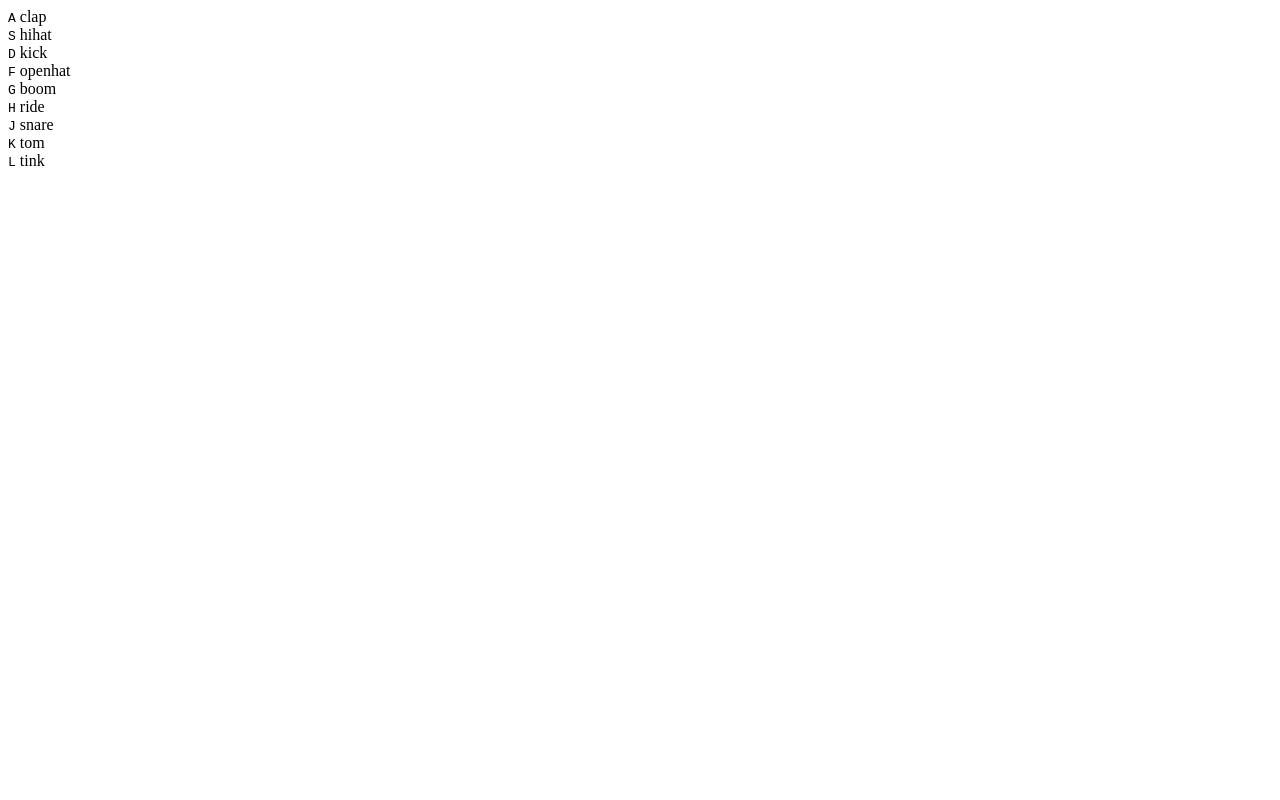
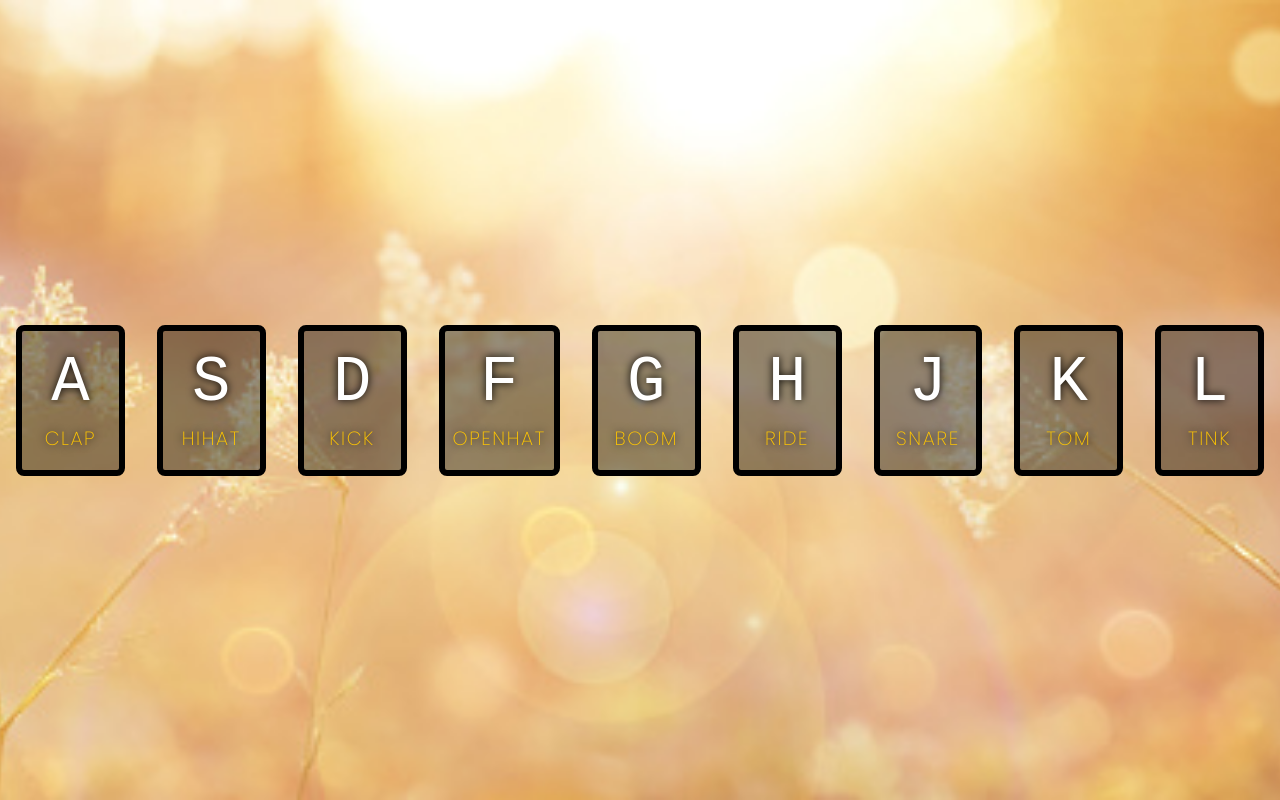
Before and after one commit to StephhyL/JS30-Drum-Kit, a plain HTML site: page index.html in a window 1280 px wide. Drawn offline with Linux system fonts and the light colour scheme.

Commit message:
inital commit

```diff
--- a/index.html
+++ b/index.html
@@ -7,6 +7,13 @@
     <title>JS Drum Kit</title>
     <!--Stylesheet-->
     <link rel="stylesheet" href="style.css" />
+    <!--Google Fonts-->
+    <link rel="preconnect" href="https://fonts.googleapis.com" />
+    <link rel="preconnect" href="https://fonts.gstatic.com" crossorigin />
+    <link
+      href="https://fonts.googleapis.com/css2?family=Poppins:wght@100;200&display=swap"
+      rel="stylesheet"
+    />
   </head>
   <body>
     <div class="keys">
--- a/style.css
+++ b/style.css
@@ -0,0 +1,52 @@
+html {
+  font-size: 1rem;
+  background: url("./background.jpeg") bottom center;
+  background-size: cover;
+}
+
+body,
+html {
+  margin: 0;
+  padding: 0;
+  font-family: "Poppins", sans-serif;
+}
+
+.keys {
+  display: flex;
+  flex: 1;
+  min-height: 100vh;
+  align-items: center;
+  justify-content: center;
+}
+
+.key {
+  border: 0.4rem solid black;
+  border-radius: 0.5rem;
+  margin: 1rem;
+  font-size: 1.5rem;
+  padding: 1rem 0.5rem;
+  transition: all 0.07s ease;
+  width: 10rem;
+  text-align: center;
+  color: white;
+  background: rgba(0, 0, 0, 0.4);
+  text-shadow: 0 0 0.5rem black;
+}
+
+.playing {
+  transform: scale(1.1);
+  border-color: #ffc600;
+  box-shadow: 0 0 1rem #ffc600;
+}
+
+kbd {
+  display: block;
+  font-size: 4rem;
+}
+
+.sound {
+  font-size: 1.2rem;
+  text-transform: uppercase;
+  letter-spacing: 0.1rem;
+  color: #ffc600;
+}
```
Also changed, not shown: background.jpeg (added).
